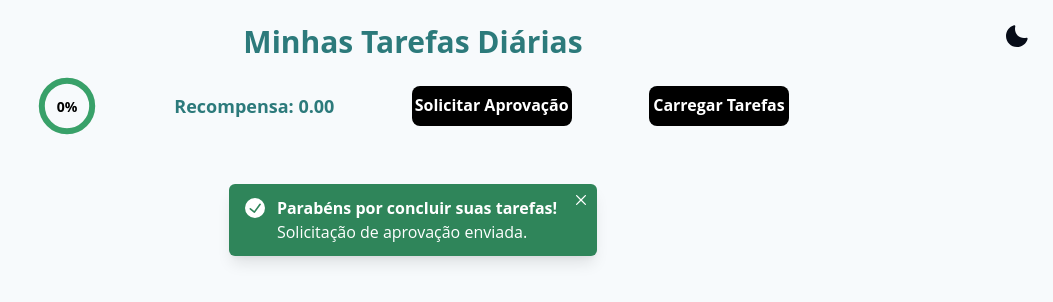
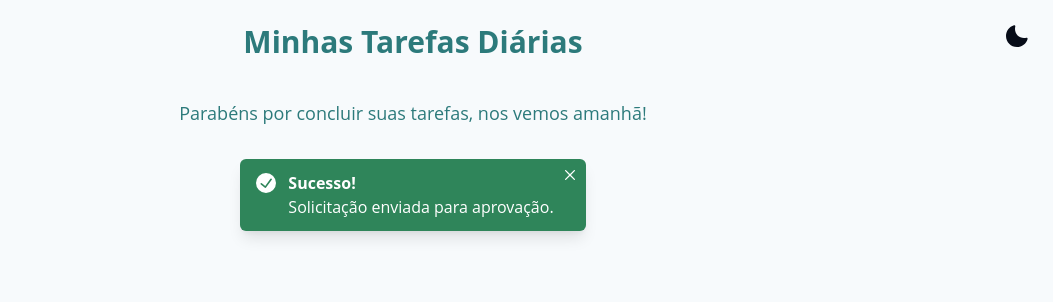
Before and after one commit to anthony-steffen/allowance-app, a React (Vite) app: page /home in a window 1280 px wide. Both pictures are taken after a click on the button "Solicitar Aprovação". Shown: the top 302 px of the page, without its empty margins (227-1280 px from the left). Built offline with nearby package versions, Linux system fonts and the light colour scheme.

Commit message:
✨ feat: Adding conditional rendering of page components

```diff
--- a/src/context/taskProvider.jsx
+++ b/src/context/taskProvider.jsx
@@ -96,8 +96,8 @@ const TaskProvider = ({ children }) => {
 
     setApprovalRequested(true);
     toast({
-      title: 'Parabéns por concluir suas tarefas!',
-      description: 'Solicitação de aprovação enviada.',
+      title: 'Sucesso!',
+      description: 'Solicitação enviada para aprovação.',
       status: 'success',
       position: 'center',
       duration: 3000,
--- a/src/pages/Home.jsx
+++ b/src/pages/Home.jsx
@@ -1,39 +1,46 @@
-// Home.jsx
 import { useContext } from 'react';
-import {useColorMode, Button, Card, CardBody, CardFooter, CircularProgress, CircularProgressLabel, Divider, Flex, Heading, Stack, Text } from '@chakra-ui/react';
+import { useColorMode, Button, Card, CardBody, CardFooter, CircularProgress, CircularProgressLabel, Divider, Flex, Heading, Stack, Text } from '@chakra-ui/react';
 import TaskContext from '../context/taskContext';
-
-import {CheckCircleIcon, WarningIcon, } from '@chakra-ui/icons';
+import { CheckCircleIcon, WarningIcon } from '@chakra-ui/icons';
 
 const Home = () => {
-  const { tasks, loaded, loadDailyTasks, toggleTaskCompletion, completeAllTasks, recordCompletedTasks} = useContext(TaskContext);
+  const {taskHistory, tasks, loaded, loadDailyTasks, toggleTaskCompletion, completeAllTasks, recordCompletedTasks } = useContext(TaskContext);
   const colorMode = useColorMode();
   const progress = tasks.filter(task => task.done).length / tasks.length * 100;
   const allCompleted = tasks.every(task => task.done);
 
-  console.log('tasks', tasks);
+  const today = new Date().toISOString().split('T')[0];
 
   return (
     <Flex p={6} maxW="800px" mx="auto" direction="column">
       <Heading as="h1" size="lg" mb={4} textAlign="center" color="teal.600">
         Minhas Tarefas Diárias
       </Heading>
+
+      {/* Exibe a mensagem de conclusão se a aprovação foi solicitada */}
+      {taskHistory.some(record => record.date === today && record.requestedApproval) ? (
+        <Text fontSize="lg" color="teal.600" textAlign="center" mt={6}>
+          Parabéns por concluir suas tarefas, nos vemos amanhã!
+        </Text>
+      ) : (
+        <>
           <Flex
             justifyContent="space-between"
             alignItems="center"
             mb={4}
-      direction={{base: 'column', md: 'row'}}
+            direction={{ base: 'column', md: 'row' }}
             gap={4}
           >
             <CircularProgress
               value={progress}
-        color={ progress <=30 ? 'red.500' : progress <= 60 ? 'yellow.500' : progress <= 99? 'blue.500' : 'green.500'}
-        size={{base: '50px', md: '60px'}}
+              color={ progress <= 30 ? 'red.500' : progress <= 60 ? 'yellow.500' : progress <= 99 ? 'blue.500' : 'green.500' }
+              size={{ base: '50px', md: '60px' }}
             >
               <CircularProgressLabel
                 color={colorMode.colorMode === 'dark' ? 'gray.200' : 'black'}
                 fontWeight={'bold'}
-          fontSize={'sm'}>
+                fontSize={'sm'}
+              >
                 {progress ? `${progress.toFixed(0)}%` : '0%'}
               </CircularProgressLabel>
             </CircularProgress>
@@ -41,28 +48,23 @@ const Home = () => {
             <Text fontSize="lg" fontWeight="bold" color="teal.600" textAlign="center">
               {`Recompensa: ${tasks.reduce((acc, task) => acc + (task.done ? task.value : 0), 0).toFixed(2)}`}
             </Text>
-            <Button
-              maxW='160px'
-              onClick={recordCompletedTasks}
-            >
+
+            <Button maxW="160px" onClick={recordCompletedTasks}>
               Solicitar Aprovação
             </Button>
-            {/* Botão para carregar as tarefas diárias */}
+
             { !loaded ? (
-              <Button
-              maxW='140px'
-              onClick={loadDailyTasks}
-              >
+              <Button maxW="140px" onClick={loadDailyTasks}>
                 Carregar Tarefas
               </Button>
             ) : (
               <Button
-              maxW='140px'
+                maxW="140px"
                 onClick={() => { completeAllTasks() }}
                 bg={allCompleted ? 'teal.700' : 'black'}
                 color={!allCompleted ? 'white' : 'yellow.100'}
               >
-                {tasks.every(task => task.done) ? 'Concluidas' : 'Concluir Todas'}
+                {allCompleted ? 'Concluídas' : 'Concluir Todas'}
               </Button>
             )}
           </Flex>
@@ -81,18 +83,18 @@ const Home = () => {
               <Divider />
               <CardFooter justifyContent="space-between" alignItems="center" p={3}>
                 {task.done ? (
-              <Flex alignItems="center" justifyContent="center" direction={'column'} gap={2}>
+                  <Flex alignItems="center" justifyContent="center" direction="column" gap={2}>
                     <CheckCircleIcon color="green.500" boxSize={6} />
                     <Text>Concluído</Text>
                   </Flex>
                 ) : (
-              <Flex alignItems="center" justifyContent="center" direction={'column'} gap={2}>
+                  <Flex alignItems="center" justifyContent="center" direction="column" gap={2}>
                     <WarningIcon color="yellow.500" boxSize={6} />
                     <Text>Pendente</Text>
                   </Flex>
                 )}
 
-              <Flex alignItems="center" justifyContent="center" direction={'column'}>
+                <Flex alignItems="center" justifyContent="center" direction="column">
                   <Text>Reward</Text>
                   <Text color="teal.600" fontSize="md" fontWeight="bold">
                     {task.done ? `R$ ${task.value.toFixed(2)}` : `R$ ${0.00.toFixed(2)}`}
@@ -103,16 +105,18 @@ const Home = () => {
                   bg={task.done ? 'teal.700' : 'black'}
                   color={!task.done ? 'white' : 'yellow.100'}
                   onClick={() => toggleTaskCompletion(task.id)}
-                maxW={'90px'}
-                size={'md'}
+                  maxW="90px"
+                  size="md"
                 >
                   {task.done ? 'Concluído' : 'Concluir'}
                 </Button>
               </CardFooter>
             </Card>
           ))}
+        </>
+      )}
     </Flex>
   );
-}
+};
 
 export default Home;
```
Lines whose indentation alone changed are shown as unchanged.
